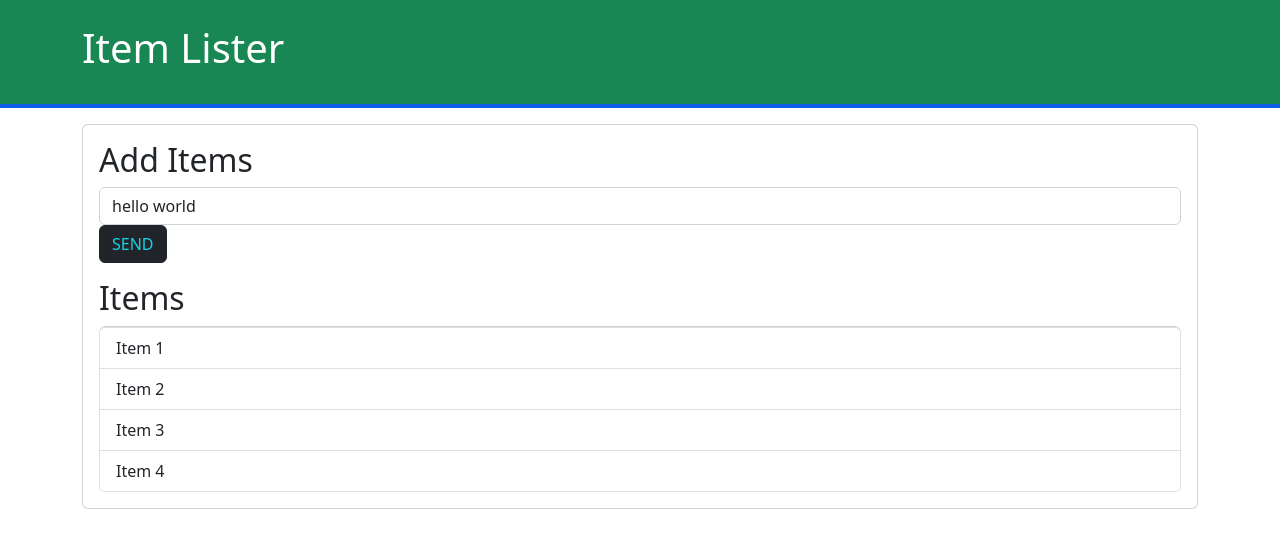
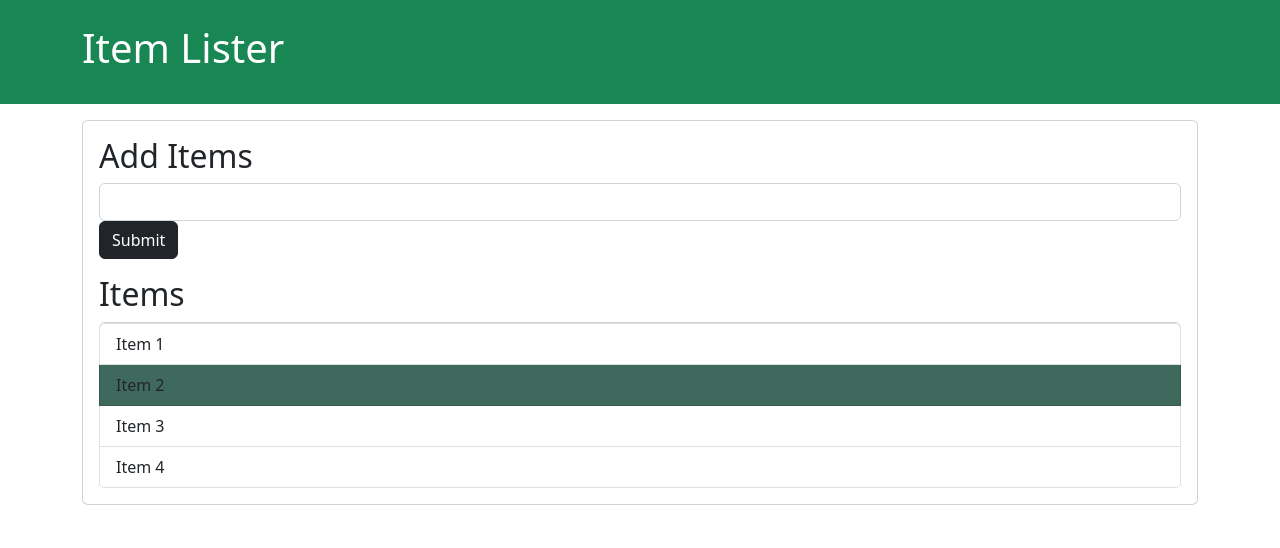
Before and after one commit to Amarjeetdev012/html-Dom, a website: page index.html in a window 1280 px wide. Drawn offline with nearby package versions, Linux system fonts and the light colour scheme.

Commit message:
add element child

```diff
--- a/index.html
+++ b/index.html
@@ -24,7 +24,7 @@
                 <input type="submit" class="btn btn-dark" value="Submit" id="submit-button">
             </form>
             <h2 class="title">Items</h2>
-            <ul id="item-list" class="list-group">
+            <ul id="items" class="list-group">
                 <li class="list-group-item">Item 1</li>
                 <li class="list-group-item">Item 2</li>
                 <li class="list-group-item">Item 3</li>
--- a/index.js
+++ b/index.js
@@ -64,12 +64,84 @@
 // id    #
 // for tag or element direct name the tag or element like document.querySelector("p")
 
-const header = document.querySelector('#main-header');
-header.style.borderBottom = 'solid 4px #0e5ee8';
+// const header = document.querySelector('#main-header');
+// header.style.borderBottom = 'solid 4px #0e5ee8';
 
-const input = document.querySelector('input');
-input.value = 'hello world';
+// const input = document.querySelector('input');
+// input.value = 'hello world';
 
-const submit = document.querySelector('input[type="submit"]');
-submit.value = 'SEND';
-submit.style.color = '#12d4e6';
+// const submit = document.querySelector('input[type="submit"]');
+// submit.value = 'SEND';
+// submit.style.color = '#12d4e6';
+
+// const item = document.querySelector('.list-group-item')
+// item.style.color = '#0e1df0'
+
+// const lastItem = document.querySelector('.list-group-item:last-child')
+// lastItem.style.color = 'green'
+
+// const secondItem = document.querySelector('.list-group-item:nth-child(2)')
+// secondItem.style.color = 'coral'
+
+// * QUERYSELECTORALL //
+// class .
+// id    #
+// for tag or element direct name the tag or element like document.querySelector("p")
+
+// const titles = document.querySelectorAll('.title');
+// console.log(titles);
+// titles[0].textContent = 'Hello';
+
+// const odd = document.querySelectorAll('li:nth-child(odd)');
+// const even = document.querySelectorAll('li:nth-child(even)');
+
+// for (let index = 0; index < odd.length; index++) {
+//   odd[index].style.backgroundColor = '#baa22b';
+//   even[index].style.backgroundColor = '#05ed98';
+// }
+
+// *TRAVERSING THE DOM //
+
+// const itemList = document.querySelector('#items');
+// parent Node
+// console.log('itemList', itemList.parentNode);
+// itemList.parentNode.style.backgroundColor = '#475247'
+// console.log(itemList.parentNode.parentNode.parentNode);
+
+// parentElement
+const itemList = document.querySelector('#items');
+// console.log('itemList', itemList.parentElement);
+// itemList.parentElement.style.backgroundColor = '#475247';
+// console.log(itemList.parentElement.parentElement.parentElement);
+
+// child Nodes
+// console.log(itemList.childNodes);
+
+// console.log(itemList.children);
+// console.log(itemList.children[1]);
+itemList.children[1].style.backgroundColor = '#3e695c'
+
+// first child
+// console.log(itemList.firstChild);
+
+// first element child
+// console.log(itemList.firstElementChild);
+// itemList.firstElementChild.style.backgroundColor = "blue"
+// itemList.firstElementChild.textContent = 'Hello'
+
+// last child
+// console.log(itemList.lastChild);
+// last element child
+// console.log(itemList.lastElementChild);
+
+// next sibling
+// console.log(itemList.nextSibling);
+// next element Sibling
+// console.log(itemList.nextElementSibling);
+
+// previous sibling
+// console.log(itemList.previousSibling);
+// previous element sibling
+// console.log(itemList.previousElementSibling);
+
+// * Create Element
```
